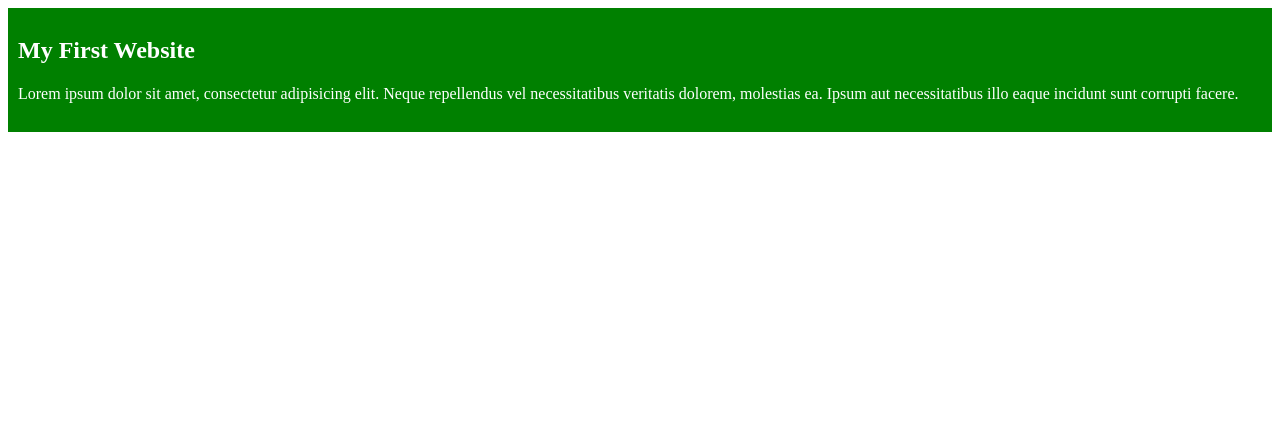
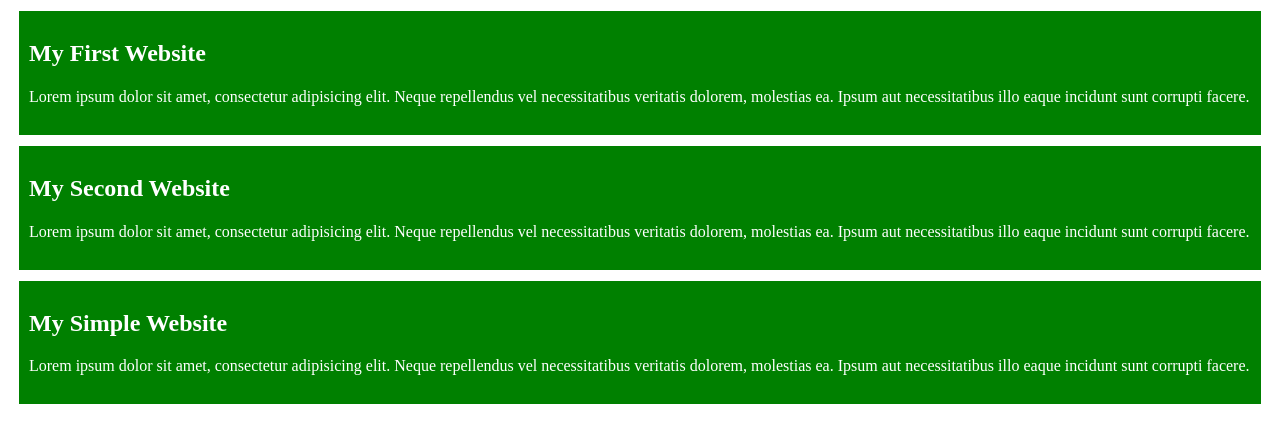
Before and after one commit to NilAlfi/my-simple-website, a plain HTML site: page index.html in a window 1280 px wide. Drawn offline with Linux system fonts and the light colour scheme.

Commit message:
first, second, simple

```diff
--- a/css/blog.css
+++ b/css/blog.css
@@ -3,4 +3,5 @@ div{
     color: white;
     padding: 10px;
     line-height: 1.5rem;
+    margin: 11px;
 }
--- a/index.html
+++ b/index.html
@@ -11,5 +11,13 @@
         <h2>My First Website</h2>
         <p>Lorem ipsum dolor sit amet, consectetur adipisicing elit. Neque repellendus vel necessitatibus veritatis dolorem, molestias ea. Ipsum aut necessitatibus illo eaque incidunt sunt corrupti facere.</p>
     </div>
+    <div>
+        <h2>My Second Website</h2>
+        <p>Lorem ipsum dolor sit amet, consectetur adipisicing elit. Neque repellendus vel necessitatibus veritatis dolorem, molestias ea. Ipsum aut necessitatibus illo eaque incidunt sunt corrupti facere.</p>
+    </div>
+    <div>
+        <h2>My Simple Website</h2>
+        <p>Lorem ipsum dolor sit amet, consectetur adipisicing elit. Neque repellendus vel necessitatibus veritatis dolorem, molestias ea. Ipsum aut necessitatibus illo eaque incidunt sunt corrupti facere.</p>
+    </div>
 </body>
 </html>
```
